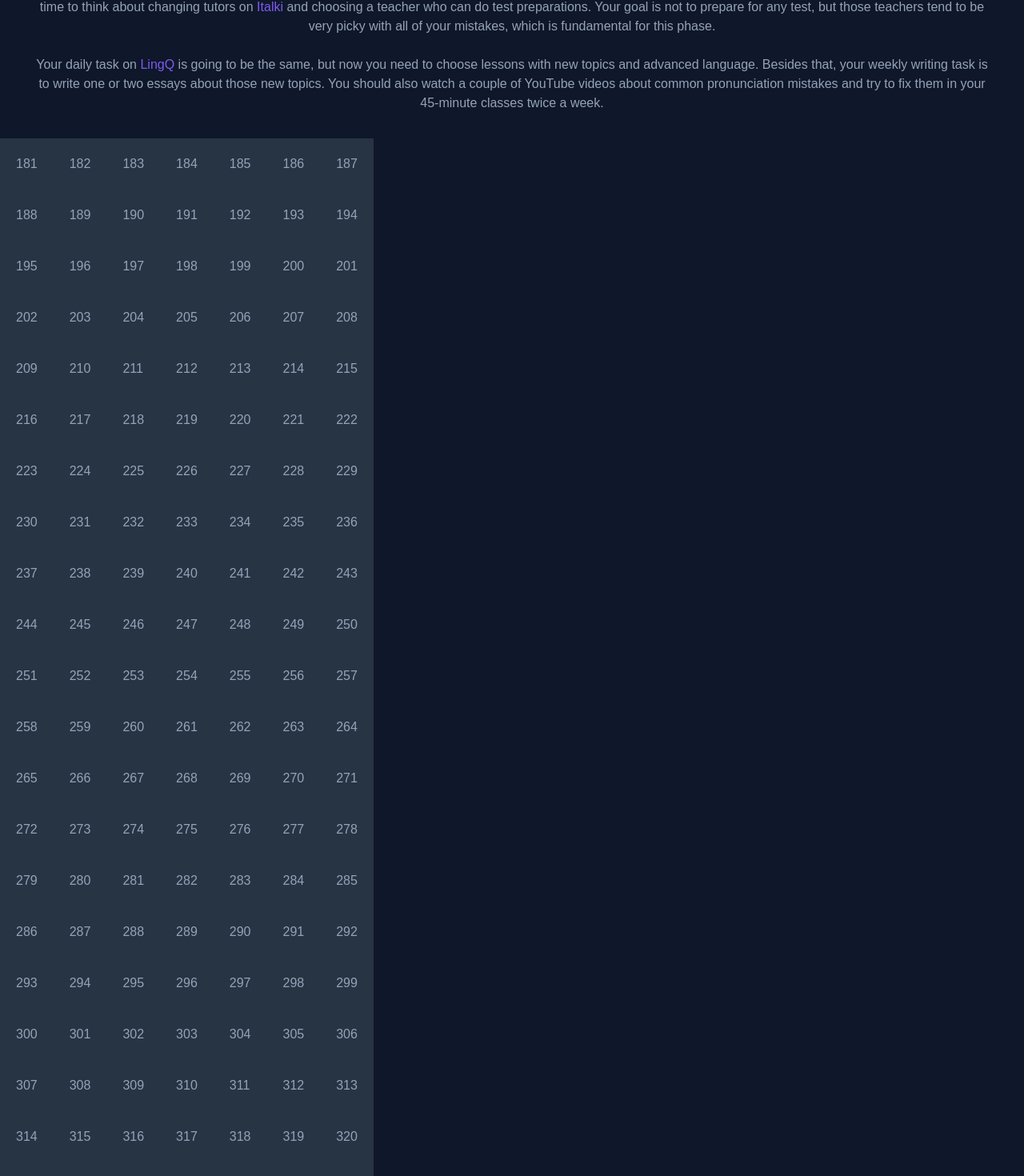
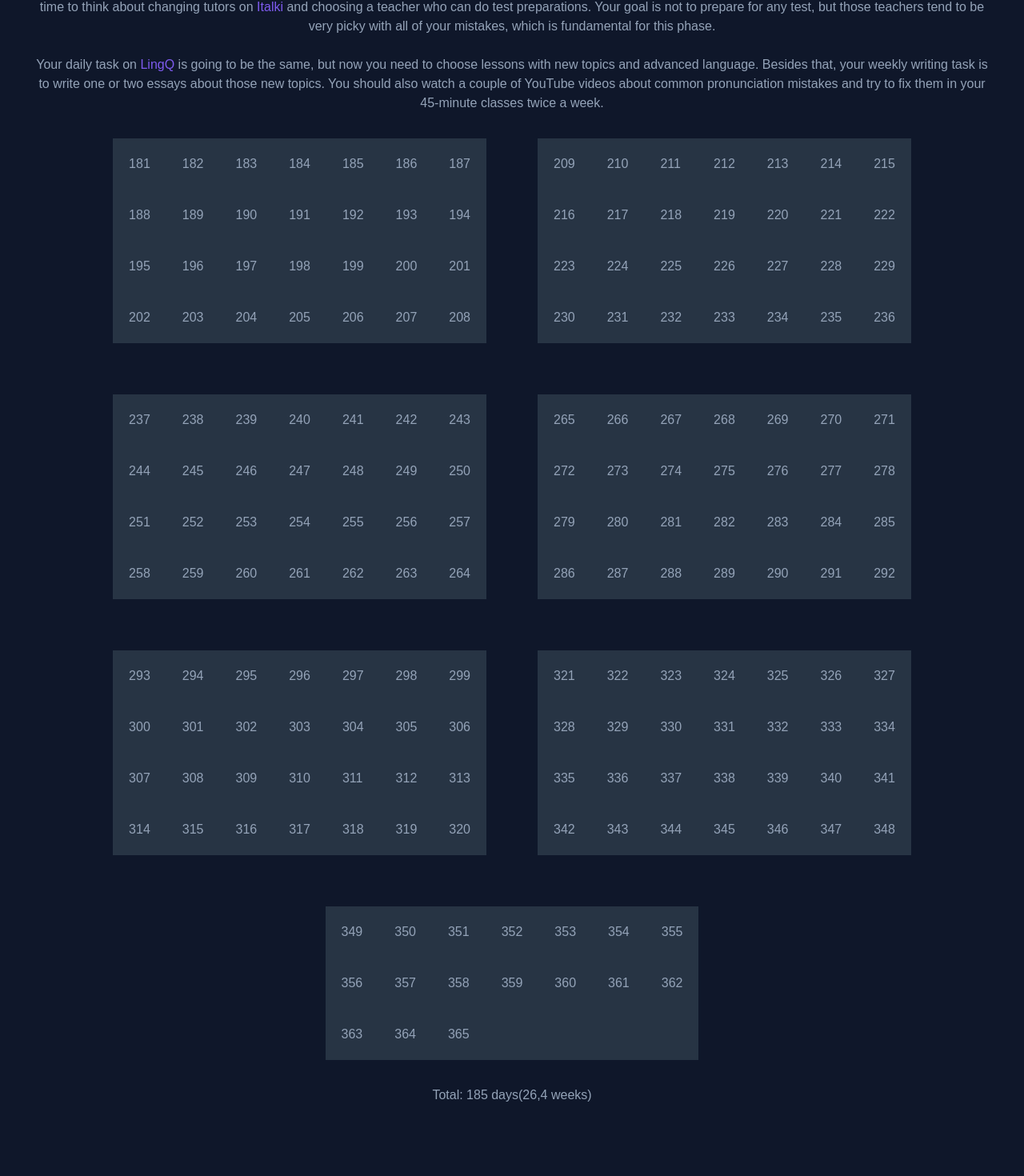
Before and after one commit to henriquerubido1/my-method, a React (Vite) app: page /phase4 in a window 1280 px wide. Shown: the part 215-1685 px from the top of the page at 80% size. After the commit the page ends 1596 px from the top, so only its background shows below. Built offline with nearby package versions, Linux system fonts and the light colour scheme.

Commit message:
calendars positioning

```diff
--- a/src/pages/Phase1.jsx
+++ b/src/pages/Phase1.jsx
@@ -32,6 +32,7 @@ function Phase1() {
       <h1 className="text-center p-3 text-3xl">Phase 1</h1>
       <h3 className="text-center p-3 text-2xl">Learning your very first words and sentence structures</h3>
       <p className="text-center mx-10">In this phase you are going to use <a href="https://www.duolingo.com/learn" className="text-purple hover:underline">Duolingo</a> for 2 weeks in order to learn your first words, so you can move on to <a href="https://www.lingq.com/en/" className="text-purple hover:underline">LingQ</a>. In this phase you are going to study for around an hour a day using the <a href="https://www.youtube.com/watch?v=qWTsFh8c37U" className="text-purple hover:underline">Cascading Method</a> (the explanation of the method starts at 8:00 minutes).</p>
+      <div className="flex justify-center">
         <table className="bg-gray-dark m-8">
           <tbody>
             <tr>
@@ -42,6 +43,7 @@ function Phase1() {
             </tr>
           </tbody>
         </table>
+      </div>
       <h5 className="text-center">Total: 14 days(2 weeks)</h5>
     </div>
   )
--- a/src/pages/Phase2.jsx
+++ b/src/pages/Phase2.jsx
@@ -62,7 +62,8 @@ function Phase2() {
       <h1 className="text-center p-3 text-3xl">Phase 2</h1>
       <h3 className="text-center p-3 text-2xl">Building your basis in the foreign language</h3>
       <p className="text-center mx-10">From now on, you will start using <a href="https://www.lingq.com/en/" className="text-purple hover:underline">LingQ</a> every single day during your way to C1 level. In this phase, your goal is to earn 1500 coins (30x streak) a day. “Coins earned” is the best way to measure how much contact with the language you are having, because this number is not as easy to manipulate as “time spent with the language” or “the number of words you know”.</p>
-      <table className={ getFinishedDays === '90' ? "bg-blue m-8" : "bg-gray-dark m-8"}>
+      <div className="flex justify-center">
+        <table className="m-8">
           <tbody>
             <tr>
               { firstWeek.map(day => <td id={ day } className="bg-gray-dark p-5" onClick={ finishDay }>{ day }</td>) }
@@ -76,6 +77,10 @@ function Phase2() {
             <tr>
               { fourthWeek.map(day => <td id={ day } className="bg-gray-dark p-5" onClick={ finishDay }>{ day }</td>) }
             </tr>
+          </tbody>
+        </table>
+        <table className="m-8">
+          <tbody>
             <tr>
               { fifthWeek.map(day => <td id={ day } className="bg-gray-dark p-5" onClick={ finishDay }>{ day }</td>) }
             </tr>
@@ -88,6 +93,12 @@ function Phase2() {
             <tr>
               { eighthWeek.map(day => <td id={ day } className="bg-gray-dark p-5" onClick={ finishDay }>{ day }</td>) }
             </tr>
+          </tbody>
+        </table>
+      </div>
+      <div className="flex justify-center">
+        <table className={ getFinishedDays === '90' ? "bg-blue m-8" : "bg-gray-dark m-8"}>
+          <tbody>
             <tr>
               { ninthWeek.map(day => <td id={ day } className="bg-gray-dark p-5" onClick={ finishDay }>{ day }</td>) }
             </tr>
@@ -99,6 +110,7 @@ function Phase2() {
             </tr>
           </tbody>
         </table>
+      </div>
       <h5 className="text-center">Total: 76 days(10,8 weeks)</h5>
     </div>
   )
--- a/src/pages/Phase4.jsx
+++ b/src/pages/Phase4.jsx
@@ -112,7 +112,8 @@ function Phase4() {
       <p className="text-center mx-10">It's time to broaden your horizons! Now you can already talk about different topics effortlesly, but your vocabulary is still limited to what you got in contact with and you still make a fair amount of mistakes. In order to reach higher levels, your approach is going to be quite different from the beginning. Your new focus is going to be on getting in contact with topics you haven't before, improving your speech, writing and pronunciation and stop making mistakes that native speakers wouldn't do. Now is a good time to think about changing tutors on <a href="https://www.italki.com/" className="text-purple hover:underline">Italki</a> and choosing a teacher who can do test preparations. Your goal is not to prepare for any test, but those teachers tend to be very picky with all of your mistakes, which is fundamental for this phase.</p>
       <br />
       <p  className="text-center mx-10">Your daily task on <a href="https://www.lingq.com/en/" className="text-purple hover:underline">LingQ</a> is going to be the same, but now you need to choose lessons with new topics and advanced language. Besides that, your weekly writing task is to write one or two essays about those new topics. You should also watch a couple of YouTube videos about common pronunciation mistakes and try to fix them in your 45-minute classes twice a week.</p>
-      <table className={ getFinishedDays === '365' ? "bg-gray-light mt-8" : "bg-gray-dark mt-8"}>
+      <div className="flex justify-center">
+        <table className="m-8">
           <tbody>
               <tr>
                 { firstWeek.map(day => <td id={ day } className="bg-gray-dark p-5" onClick={ finishDay }>{ day }</td>) }
@@ -126,6 +127,10 @@ function Phase4() {
               <tr>
                 { fourthWeek.map(day => <td id={ day } className="bg-gray-dark p-5" onClick={ finishDay }>{ day }</td>) }
               </tr>
+            </tbody>
+          </table>
+          <table className="m-8">
+            <tbody>
               <tr>
                 { fifthWeek.map(day => <td id={ day } className="bg-gray-dark p-5" onClick={ finishDay }>{ day }</td>) }
               </tr>
@@ -138,6 +143,12 @@ function Phase4() {
               <tr>
                 { eighthWeek.map(day => <td id={ day } className="bg-gray-dark p-5" onClick={ finishDay }>{ day }</td>) }
               </tr>
+            </tbody>
+          </table>
+      </div>
+      <div className="flex justify-center">
+        <table className="m-8">
+          <tbody>
             <tr>
               { ninthWeek.map(day => <td id={ day } className="bg-gray-dark p-5" onClick={ finishDay }>{ day }</td>) }
             </tr>
@@ -150,6 +161,10 @@ function Phase4() {
             <tr>
               { twelfthWeek.map(day => <td id={ day } className="bg-gray-dark p-5" onClick={ finishDay }>{ day }</td>) }
             </tr>
+          </tbody>
+        </table>
+        <table className="m-8">
+          <tbody>
             <tr>
               { thirteenthWeek.map(day => <td id={ day } className="bg-gray-dark p-5" onClick={ finishDay }>{ day }</td>) }
             </tr>
@@ -162,6 +177,12 @@ function Phase4() {
             <tr>
               { sixteenthWeek.map(day => <td id={ day } className="bg-gray-dark p-5" onClick={ finishDay }>{ day }</td>) }
             </tr>
+          </tbody>
+        </table>
+      </div>
+      <div className="flex justify-center">
+        <table className="m-8">
+          <tbody>
             <tr>
               { seventeenthWeek.map(day => <td id={ day } className="bg-gray-dark p-5" onClick={ finishDay }>{ day }</td>) }
             </tr>
@@ -174,6 +195,10 @@ function Phase4() {
             <tr>
               { twentiethWeek.map(day => <td id={ day } className="bg-gray-dark p-5" onClick={ finishDay }>{ day }</td>) }
             </tr>
+          </tbody>
+        </table>
+        <table className="m-8">
+          <tbody>
             <tr>
               { twentyFirstWeek.map(day => <td id={ day } className="bg-gray-dark p-5" onClick={ finishDay }>{ day }</td>) }
             </tr>
@@ -186,6 +211,12 @@ function Phase4() {
             <tr>
               { twentyFourthWeek.map(day => <td id={ day } className="bg-gray-dark p-5" onClick={ finishDay }>{ day }</td>) }
             </tr>
+          </tbody>
+        </table>
+      </div>
+      <div className="flex justify-center">
+        <table className="m-8">
+          <tbody>
             <tr>
               { twentyFifthWeek.map(day => <td id={ day } className="bg-gray-dark p-5" onClick={ finishDay }>{ day }</td>) }
             </tr>
@@ -194,9 +225,14 @@ function Phase4() {
             </tr>
             <tr>
               { twentySeventhWeek.map(day => <td id={ day } className="bg-gray-dark p-5" onClick={ finishDay }>{ day }</td>) }
+              <td className={ getFinishedDays === '365' ? "bg-gray-light p-5" : "bg-gray-dark p-5" }></td>
+              <td className={ getFinishedDays === '365' ? "bg-gray-light p-5" : "bg-gray-dark p-5" }></td>
+              <td className={ getFinishedDays === '365' ? "bg-gray-light p-5" : "bg-gray-dark p-5" }></td>
+              <td className={ getFinishedDays === '365' ? "bg-gray-light p-5" : "bg-gray-dark p-5" }></td>
             </tr>
           </tbody>
         </table>
+      </div>
       <h5 className="text-center">Total: 185 days(26,4 weeks)</h5>
     </div>
   )
```
Also changed, not shown: src/pages/Phase3.jsx (+22 -1 lines). Lines whose indentation alone changed are shown as unchanged.
